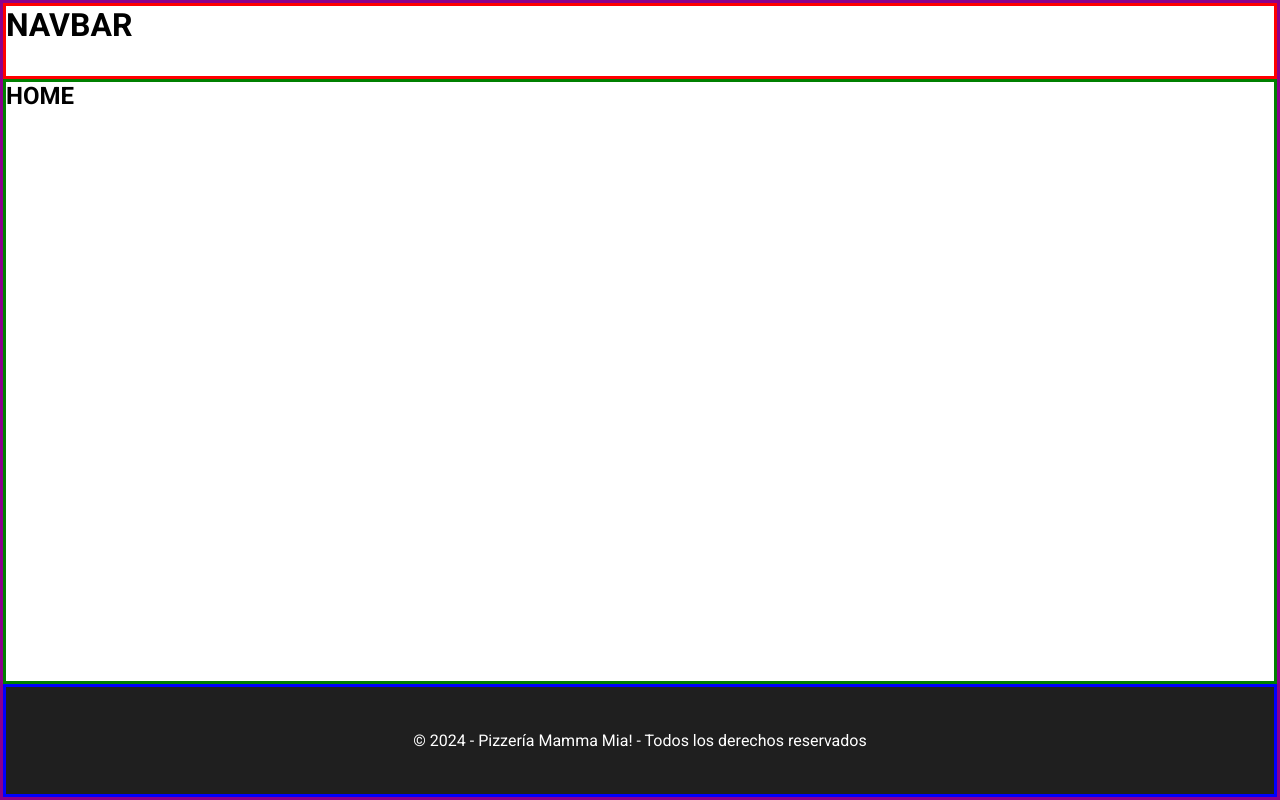
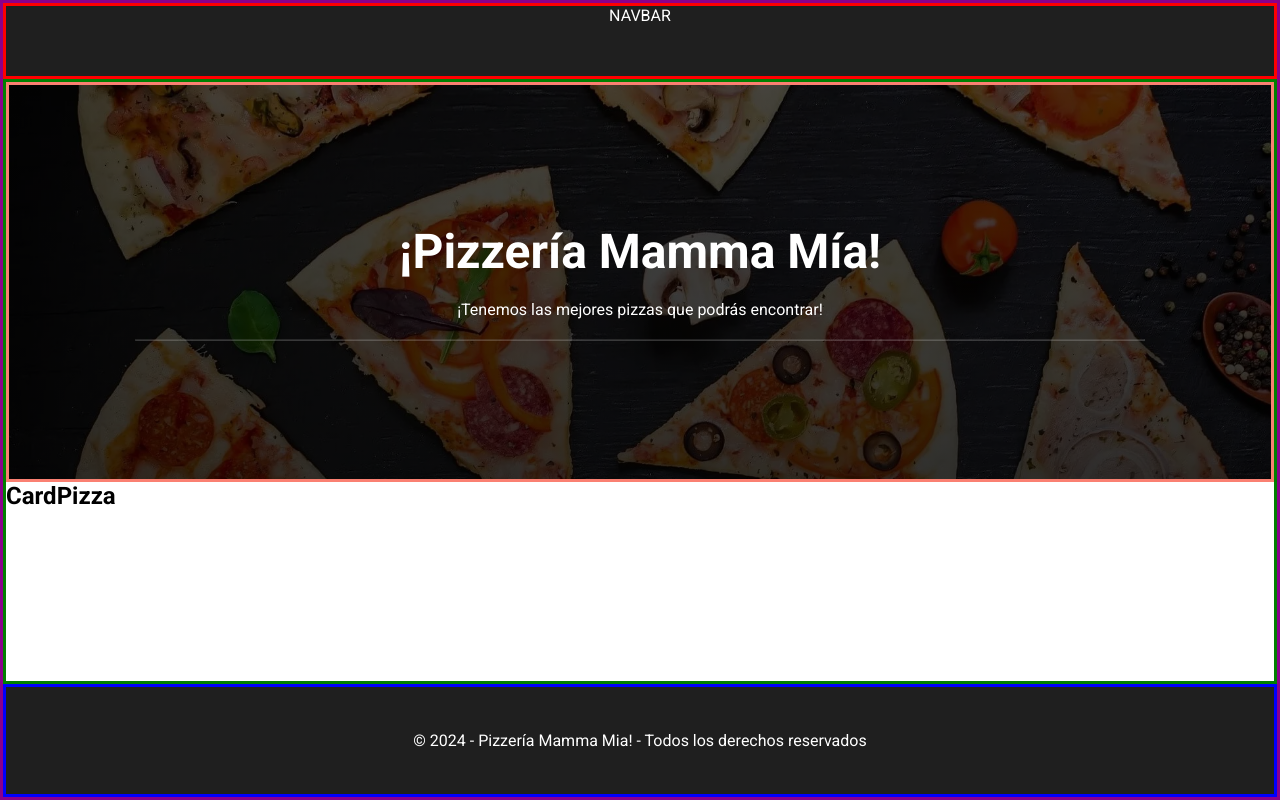
Before and after one commit to joscarmona/hito-1-pizzeria-mamma-mia, a React (Vite) app: page / in a window 1280 px wide. Built offline with nearby package versions, Linux system fonts and the light colour scheme.

Commit message:
componente header listo

```diff
--- a/src/components/CardPizza.jsx
+++ b/src/components/CardPizza.jsx
@@ -1,6 +1,8 @@
 const CardPizza = () => {
     return (
-        <></>
+        <article>
+            <h2>CardPizza</h2>
+        </article>
     )
 }
 
--- a/src/components/Footer.jsx
+++ b/src/components/Footer.jsx
@@ -1,10 +1,10 @@
 const Footer = () => {
     return (
-        <section className="footer">
+        <footer className="footer">
             <p>
                 © 2024 - Pizzería Mamma Mia! - Todos los derechos reservados
             </p>
-        </section>
+        </footer>
 
     )
 }
--- a/src/components/Header.jsx
+++ b/src/components/Header.jsx
@@ -1,6 +1,10 @@
 const Header = () => {
     return(
-        <></>
+        <header className="header">
+            <h1 className="title">¡Pizzería Mamma Mía!</h1>
+            <p>¡Tenemos las mejores pizzas que podrás encontrar!</p>
+            <hr className="hr-linea" />
+        </header>
     )
 }
 
--- a/src/components/Home.jsx
+++ b/src/components/Home.jsx
@@ -3,12 +3,11 @@ import Header from "./Header"
 
 const Home = () => {
     return(
-        <section className="home">
-            <h2>HOME</h2>
+        <main className="home">
             {/* DESDE EL COMPONENTE HOME SE MOSTRARÁN LOS COMPONENTES HEADER Y CARDPIZZA */}
             <Header />
             <CardPizza />
-        </section>
+        </main>
     )
 }
 
--- a/src/components/Navbar.jsx
+++ b/src/components/Navbar.jsx
@@ -1,8 +1,8 @@
 const Navbar = () => {
     return(
-        <>
-            <h1 className="navbar">NAVBAR</h1>
-        </>
+        <nav className="navbar">
+            <p>NAVBAR</p>
+        </nav>
     )
 }
 
--- a/src/index.css
+++ b/src/index.css
@@ -1,18 +1,19 @@
 /* EN ESTE ARCHIVO SE AGREGARÁ EL CSS QUE SE LE DESEA DAR AL PROYECTO */
-/* RESET */
+
+/* ****** RESET ****** */
 *{
   margin: 0;
   padding: 0;
   box-sizing: border-box;
 }
 
-/* BODY*/
+/* ****** BODY ****** */
 body{
   font-family: "Roboto", system-ui;
   font-style: normal;
 }
 
-/* LAYOUT */
+/* ****** LAYOUT ****** */
 .layout{
   border: solid darkmagenta;
   height: 100vh;
@@ -25,19 +26,52 @@ body{
   /* gap: 20px; */
 }
 
-/* NAVBAR */
+/* ****** NAVBAR ****** */
 .navbar{
   border: solid red;
   grid-area: navbar;
+  background-color: #1F1F1F;
+  color: white;
+  text-align: center;
 }
 
-/* HOME */
+/* ****** HOME ****** */
 .home{
   border: solid green;
   grid-area: home;
 }
 
-/* FOOTER */
+/* ****** HEADER ****** */
+.header{
+  border: solid salmon;
+  background-image: linear-gradient(rgba(0, 0, 0, 0.7), rgba(0, 0, 0, 0.8)), url(./assets/Header.webp);
+  background-repeat: no-repeat;
+  background-position: center;
+  /* background-size: cover; */
+  background-position-y: top;
+  background-size: 100%;
+  color: white;
+  height: 400px;
+  text-align: center;
+  display: flex;
+  flex-direction: column;
+  justify-content: center;
+  align-items: center;
+  gap: 20px;
+}
+
+/* ****** H1 TITLE *******/
+.title{
+  font-size: 3em;
+}
+
+/* ****** HR LINEA****** */
+.hr-linea{
+  width: 80%;
+  opacity: 0.2;
+}
+
+/* ****** FOOTER ****** */
 .footer{
   display: flex;
   border: solid blue;
```
